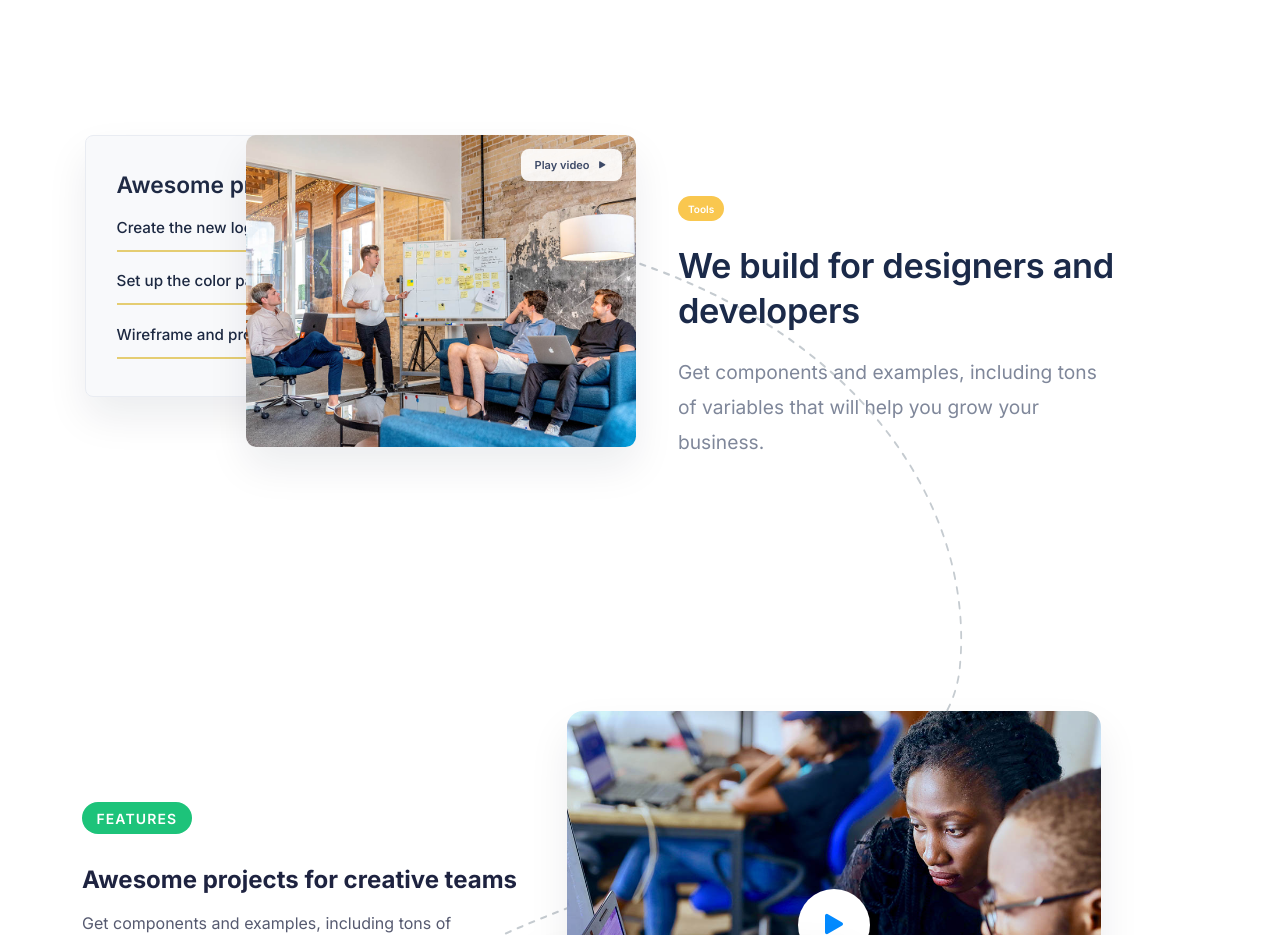
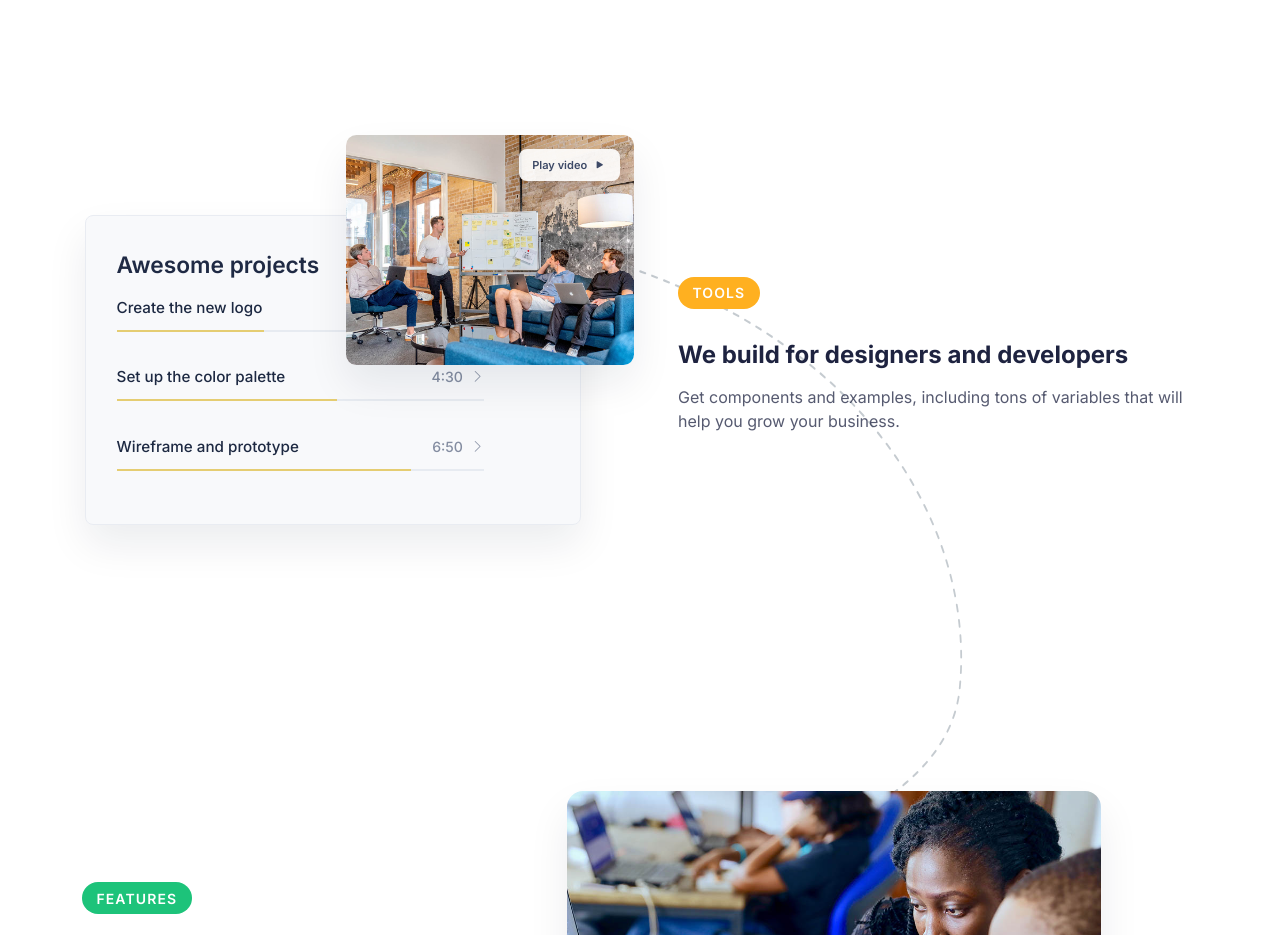
Before and after one commit to wamdn/odoo_mockup, a website: page index.html in a window 1280 px wide. Shown: the part 820-1755 px from the top of the page. Drawn offline with nearby package versions, Linux system fonts and the light colour scheme.

Commit message:
fix(ui): adjust spacing between image and card

```diff
--- a/index.html
+++ b/index.html
@@ -267,52 +267,70 @@
                 <div class="journey-tools__card shadow-soft" aria-hidden="true">
                   <div class="journey-tools__card-title">Awesome projects</div>
                   <div class="journey-tools__task">
-                    <span class="journey-tools__task-name">Create the new logo</span>
+                    <span class="journey-tools__task-name"
+                      >Create the new logo</span
+                    >
+                    <span class="journey-tools__task-time">3:00</span>
                     <span class="journey-tools__task-arrow"
                       ><i class="bi bi-chevron-right"></i
                     ></span>
                   </div>
                   <div class="journey-tools__progress">
-                    <span class="journey-tools__progress-fill"></span>
+                    <span class="journey-tools__progress-fill journey-tools__progress-fill--40"></span>
                   </div>
                   <div class="journey-tools__task">
-                    <span class="journey-tools__task-name">Set up the color palette</span>
+                    <span class="journey-tools__task-name"
+                      >Set up the color palette</span
+                    >
+                    <span class="journey-tools__task-time">4:30</span>
                     <span class="journey-tools__task-arrow"
                       ><i class="bi bi-chevron-right"></i
                     ></span>
                   </div>
                   <div class="journey-tools__progress">
-                    <span class="journey-tools__progress-fill"></span>
+                    <span class="journey-tools__progress-fill journey-tools__progress-fill--60"></span>
                   </div>
-                  <div class="journey-tools__task journey-tools__task--last">
-                    <span class="journey-tools__task-name">Wireframe and prototype</span>
+
+                  <div class="journey-tools__task">
+                    <span class="journey-tools__task-name"
+                      >Wireframe and prototype</span
+                    >
                     <span class="journey-tools__task-time">6:50</span>
                     <span class="journey-tools__task-arrow"
                       ><i class="bi bi-chevron-right"></i
                     ></span>
                   </div>
                   <div class="journey-tools__progress">
-                    <span class="journey-tools__progress-fill journey-tools__progress-fill--short"></span>
+                    <span
+                      class="journey-tools__progress-fill journey-tools__progress-fill--80"
+                    ></span>
                   </div>
+
                 </div>
+
                 <div class="journey-tools__image-wrap">
                   <img
                     src="assets/img/img_01.jpg"
                     alt="Team of designers and developers collaborating"
                     class="img-rounded shadow-soft journey-tools__image"
                   />
-                  <a href="#" class="journey-tools__play" aria-label="Play video">
-                    Play video <i class="bi bi-play-fill" aria-hidden="true"></i>
+                  <a
+                    href="#"
+                    class="journey-tools__play"
+                    aria-label="Play video"
+                  >
+                    Play video
+                    <i class="bi bi-play-fill" aria-hidden="true"></i>
                   </a>
                 </div>
               </div>
             </div>
             <div class="col-lg-6">
-              <span class="journey-tools__eyebrow">Tools</span>
-              <h2 class="journey-tools__title">
+              <span class="eyebrow eyebrow--orange mb-3">Tools</span>
+              <h2 class="display-5 fw-bold mt-3 mb-3">
                 We build for designers and developers
               </h2>
-              <p class="journey-tools__copy">
+              <p class="text-muted mb-4">
                 Get components and examples, including tons of variables that
                 will help you grow your business.
               </p>
--- a/scss/layout/_journey-tools.scss
+++ b/scss/layout/_journey-tools.scss
@@ -6,7 +6,7 @@
 
   .journey-tools__media {
     position: relative;
-    width: min(100%, 560px);
+    // width: min(100%, 560px);
   }
 
   .journey-tools__image-wrap {
@@ -46,7 +46,7 @@
   .journey-tools__card {
     position: relative;
     z-index: 1;
-    width: min(100%, 31rem);
+    // width: min(100%, 31rem);
     margin-top: 2.85rem;
     background: #f8f9fb;
     border: 1px solid #e9ecf2;
@@ -85,72 +85,84 @@
     line-height: 1;
   }
 
-  .journey-tools__task--last .journey-tools__task-arrow {
-    margin-left: 0.1rem;
-  }
+  // .journey-tools__task--last .journey-tools__task-arrow {
+  //   margin-left: 0.1rem;
+  // }
 
   .journey-tools__progress {
     height: 0.12rem;
     width: 100%;
-    margin: 0.7rem 0 1.15rem;
+    margin: 0.7rem 0 2.15rem;
     background: #e7ebf1;
   }
 
   .journey-tools__progress-fill {
     display: block;
-    width: 89%;
+    width: 100%;
     height: 100%;
     background: #e5cd72;
   }
 
-  .journey-tools__progress-fill--short {
-    width: 64%;
+  .journey-tools__progress-fill--40 {
+    width: 40%;
   }
 
-  .journey-tools__eyebrow {
-    display: inline-flex;
-    align-items: center;
-    justify-content: center;
-    min-height: 1.55rem;
-    border-radius: 999px;
-    padding: 0.22rem 0.62rem;
-    background: #f9c74f;
-    color: #ffffff;
-    font-size: 0.63rem;
-    font-weight: 600;
-    line-height: 1;
+  .journey-tools__progress-fill--60 {
+    width: 60%;
   }
 
-  .journey-tools__title {
-    margin: 1.45rem 0 1.35rem;
-    max-width: 28rem;
-    color: #1b2a49;
-    font-size: clamp(2.15rem, 2.35vw, 2.75rem);
-    font-weight: 600;
-    line-height: 1.3;
-    letter-spacing: -0.01em;
+  .journey-tools__progress-fill--80 {
+    width: 80%;
   }
 
-  .journey-tools__copy {
-    max-width: 27rem;
-    margin-bottom: 0;
-    color: #7f879a;
-    font-size: 1.2rem;
-    font-weight: 400;
-    line-height: 1.8;
-  }
+  // .journey-tools__progress-fill--short {
+  //   width: 64%;
+  // }
+  // .journey-tools__eyebrow {
+  //   display: inline-flex;
+  //   align-items: center;
+  //   justify-content: center;
+  //   min-height: 1.55rem;
+  //   border-radius: 999px;
+  //   padding: 0.22rem 0.62rem;
+  //   background: #f9c74f;
+  //   color: #ffffff;
+  //   font-size: 0.63rem;
+  //   font-weight: 600;
+  //   line-height: 1;
+  // }
+
+  // .journey-tools__title {
+  //   margin: 1.45rem 0 1.35rem;
+  //   max-width: 28rem;
+  //   color: #1b2a49;
+  //   font-size: clamp(2.15rem, 2.35vw, 2.75rem);
+  //   font-weight: 600;
+  //   line-height: 1.3;
+  //   letter-spacing: -0.01em;
+  // }
+
+  // .journey-tools__copy {
+  //   max-width: 27rem;
+  //   margin-bottom: 0;
+  //   color: #7f879a;
+  //   font-size: 1.2rem;
+  //   font-weight: 400;
+  //   line-height: 1.8;
+  // }
 
   @include media-breakpoint-up(lg) {
     .journey-tools__media {
       margin-left: 0.2rem;
+      margin-top: 5rem;
       min-height: 24rem;
     }
 
     .journey-tools__image-wrap {
       position: absolute;
-      top: 0;
-      right: -1.95rem;
-      width: min(100%, 24.4rem);
+      top: -5rem;
+      right: -2rem;
+      width: min(100%, 18rem);
     }
 
     .journey-tools__card {
```
Also changed, not shown: css/style.css, 1 other file.
